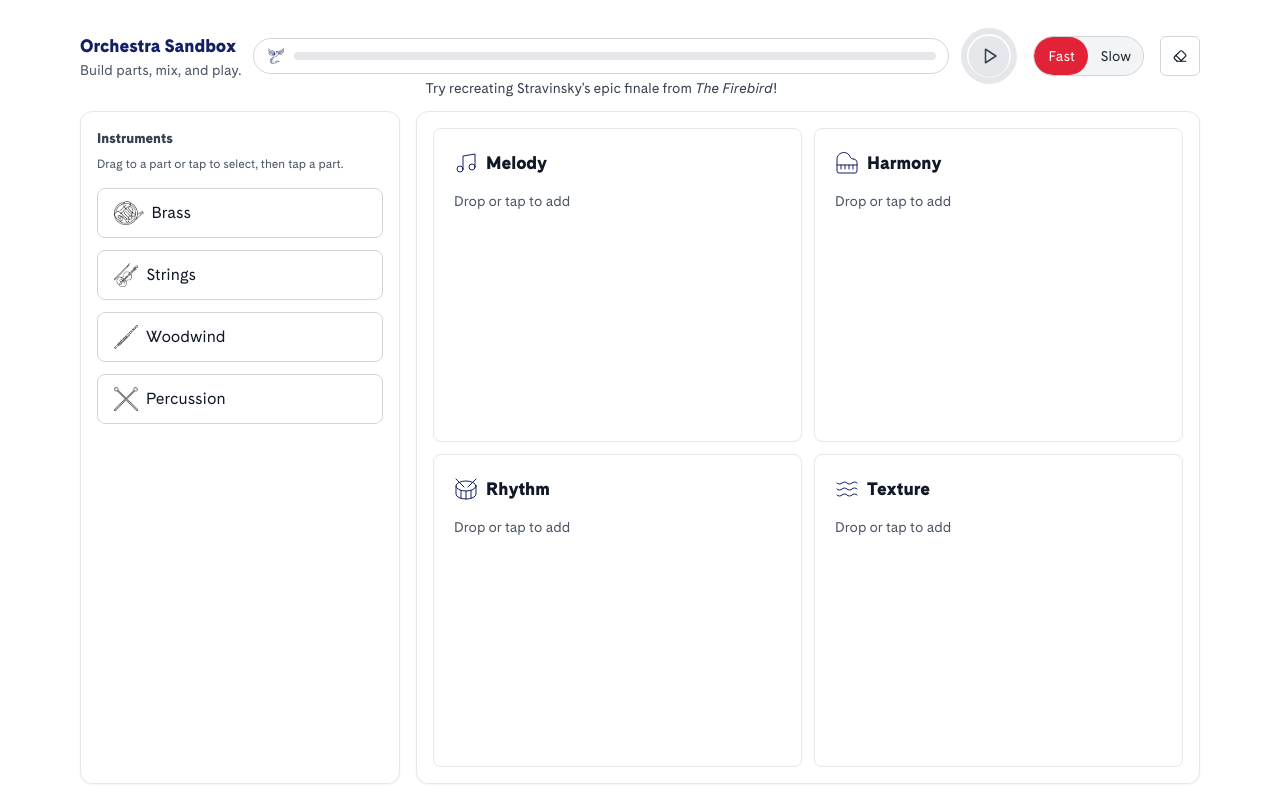
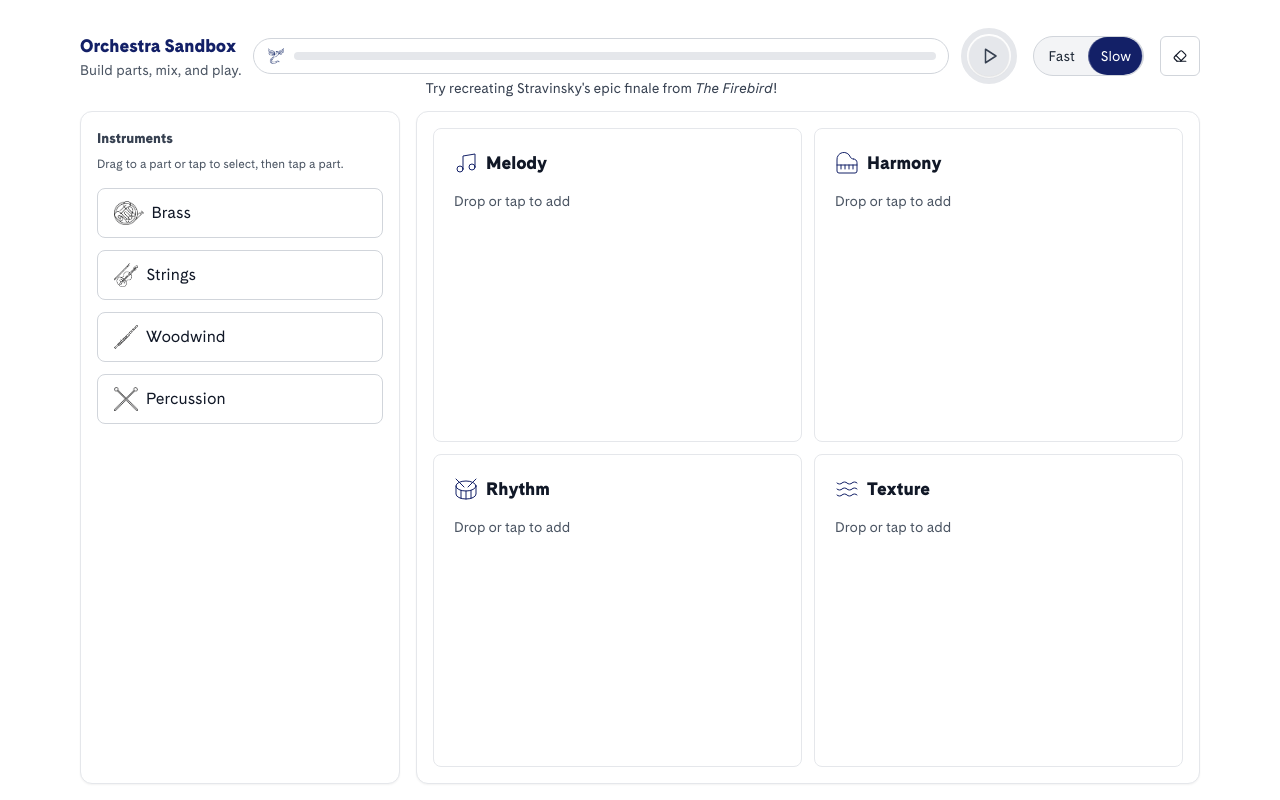
Before and after one commit to milodavidson/firebird-interactive, a Next.js app: page / in a window 1280 px wide. Built offline with nearby package versions, Linux system fonts and the light colour scheme.

Commit message:
feat: change default tempo from fast to slow across components

```diff
--- a/src/components/FirebirdProgressChip.tsx
+++ b/src/components/FirebirdProgressChip.tsx
@@ -64,8 +64,7 @@ export default function FirebirdProgressChip() {
       extrasByPart[pid] = Array.from(new Set(extras))
     }
     const tempoOk = tempo === 'fast'
-    const anyAssigned = parts.some(p => p.assignedInstruments.length > 0)
-    const points = presentCount + loudCount + (tempoOk && anyAssigned ? 1 : 0)
+    const points = presentCount + loudCount + (tempoOk ? 1 : 0)
     const totalPoints = requiredTotal * 2 + 1 // 19
     const percent = Math.round((points / totalPoints) * 100)
     return { percent, points, totalPoints, presentCount, loudCount, requiredTotal, tempoOk, presenceDetails, extrasByPart }
--- a/src/components/PlayerControls.tsx
+++ b/src/components/PlayerControls.tsx
@@ -52,8 +52,8 @@ export default function PlayerControls({ scheduler }: Props = {}) {
     setPlay(false)
     audioService.stopAllActive(50)
     transportStartRef.current = null
-    currentTempoRef.current = 'fast'
-    setTempo('fast')
+    currentTempoRef.current = 'slow'
+    setTempo('slow')
     deferredQueueRef.current = []
     setParts(() => [
       { id: 'melody', name: 'Melody', assignedInstruments: [] },
--- a/src/hooks/usePartsStore.ts
+++ b/src/hooks/usePartsStore.ts
@@ -34,13 +34,13 @@ const initialParts: MusicalPart[] = [
 export const usePartsStore = create<Store>((set: any, get: any) => ({
   parts: initialParts,
   play: false,
-  tempo: 'fast',
+  tempo: 'slow',
   soloInstanceId: null,
   selectedInstrument: null,
   partsRef: { current: initialParts },
   playStateRef: { current: false },
   transportStartRef: { current: null },
-  currentTempoRef: { current: 'fast' },
+  currentTempoRef: { current: 'slow' },
   deferredQueueRef: { current: [] },
   removedInstanceIdsRef: { current: new Set() },
   nodeStartTimesRef: { current: {} },
--- a/src/lib/audio/AudioService.ts
+++ b/src/lib/audio/AudioService.ts
@@ -232,7 +232,7 @@ export class AudioService {
       getParts: () => [],
       scheduledTempoSwitch: null,
       getTransportStartTime: () => null,
-      getTempo: () => 'fast'
+  getTempo: () => 'slow'
     }
   }
 
```
